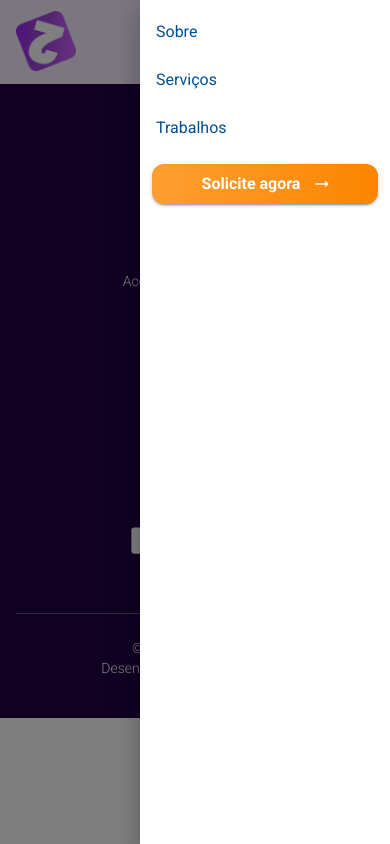
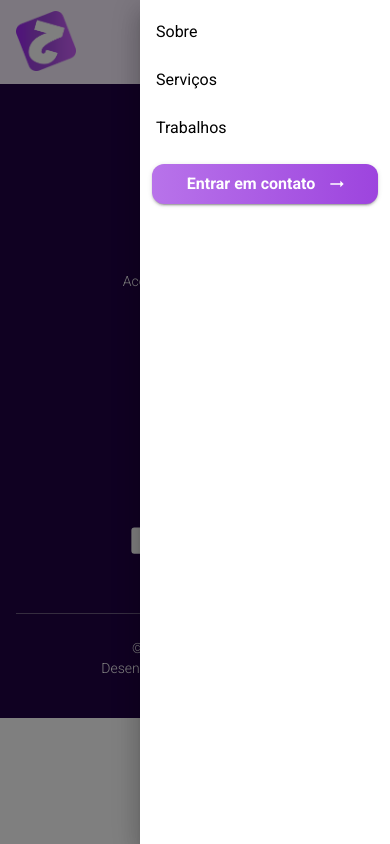
Before and after one commit to zhydani/portfolio-web, a Next.js app: page / in a window 390 px wide. Both pictures are taken after a click on the button "menu". Built offline with nearby package versions, Linux system fonts and the light colour scheme.

Commit message:
ajustando cor

```diff
--- a/src/components/layout/Header/Navbar/index.tsx
+++ b/src/components/layout/Header/Navbar/index.tsx
@@ -162,7 +162,7 @@ export function Navbar() {
                   <ListItemText
                     primary={item.label}
                     sx={{
-                      color: "#004e94",
+                      color: "black",
                       fontWeight: "medium",
                     }}
                   />
@@ -178,7 +178,7 @@ export function Navbar() {
                   variant="contained"
                   sx={{
                     width: "100%",
-                    backgroundImage: "linear-gradient(90deg, #ff9f32 0%, #fb8500 100%)",
+                    backgroundImage: "linear-gradient(90deg, #b873ea 0%, #9d44de 100%)",
                     color: "white",
                     borderRadius: 3,
                     px: 2,
@@ -186,12 +186,12 @@ export function Navbar() {
                     fontWeight: "bold",
                     transition: "transform 0.3s ease",
                     "&:hover": {
-                      backgroundImage: "linear-gradient(90deg, #ca7e27 0%, #d77300 100%)",
+                      backgroundImage: "linear-gradient(90deg, #7f36b4 0%, #6d14ad 100%)",
                       transform: "translateY(-5px)",
                     },
                   }}
                 >
-                  Solicite agora
+                  Entrar em contato
                 </Button>
               </Box>
             </ListItem>
```
